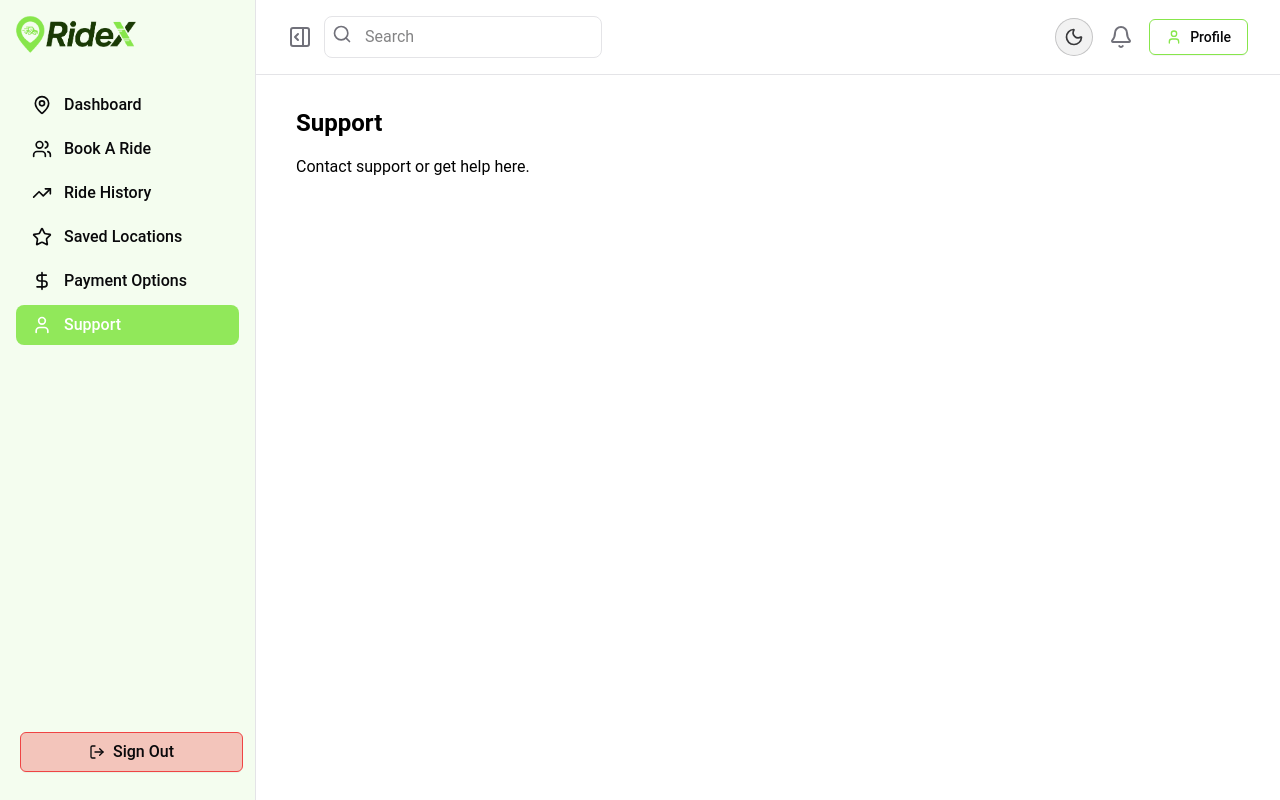
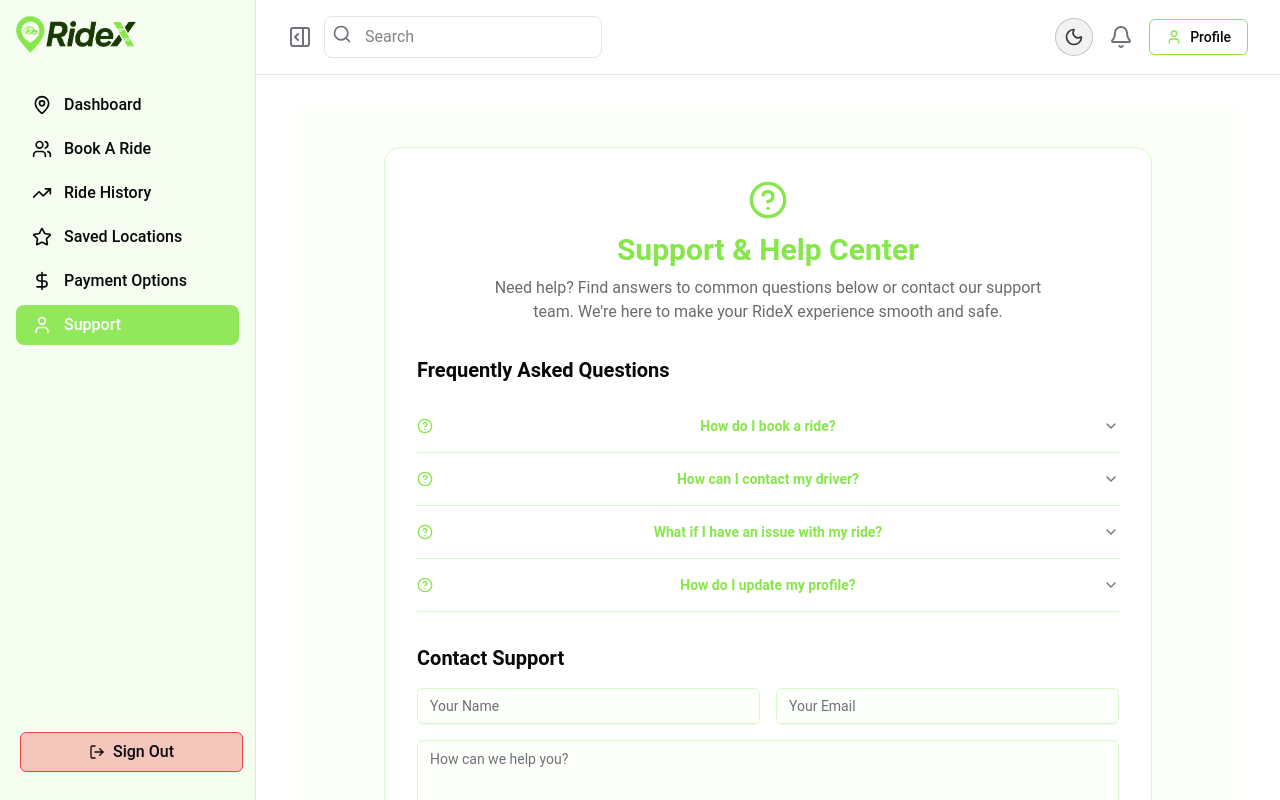
Before and after one commit to rubel6610/RideX-Frontend, a Next.js app: page /dashboard/user/support in a window 1280 px wide. Built offline with nearby package versions, Linux system fonts and the light colour scheme; no server answers; sample sign-in values are in the browser's storage.

Commit message:
added: user support route ui design completed

```diff
--- a/package.json
+++ b/package.json
@@ -11,6 +11,7 @@
   "dependencies": {
     "@hookform/resolvers": "^5.2.2",
     "@next/swc-win32-x64-msvc": "^15.5.3",
+    "@radix-ui/react-accordion": "^1.2.12",
     "@radix-ui/react-dialog": "^1.1.15",
     "@radix-ui/react-dropdown-menu": "^2.1.16",
     "@radix-ui/react-label": "^2.1.7",
--- a/src/app/dashboard/user/support/page.jsx
+++ b/src/app/dashboard/user/support/page.jsx
@@ -1,9 +1,147 @@
 "use client";
-export default function Support() {
-  return (
-    <div >
-      <h2 className="text-2xl font-bold mb-4">Support</h2>
-      <p>Contact support or get help here.</p>
-    </div>
-  );
+import { useState } from "react";
+import { Input } from "@/components/ui/input";
+import { Button } from "@/components/ui/button";
+import { Textarea } from "@/components/ui/textarea";
+import { Mail, Phone, HelpCircle, Send } from "lucide-react";
+import {
+	Accordion,
+	AccordionContent,
+	AccordionItem,
+	AccordionTrigger,
+} from "@/components/ui/accordion";
+
+const faqs = [
+	{
+		q: "How do I book a ride?",
+		a: "Go to the Book a Ride page, enter your pickup and drop locations, select your ride type, and confirm your booking.",
+	},
+	{
+		q: "How can I contact my driver?",
+		a: "Once your ride is confirmed, you can view driver details and contact them from your dashboard.",
+	},
+	{
+		q: "What if I have an issue with my ride?",
+		a: "You can report issues from the Ride History page or contact support directly using the form below.",
+	},
+	{
+		q: "How do I update my profile?",
+		a: "Navigate to My Profile in the dashboard and click the Edit button to update your information.",
+	},
+];
+
+export default function SupportPage() {
+	const [form, setForm] = useState({ name: "", email: "", message: "" });
+	const [submitted, setSubmitted] = useState(false);
+
+	const handleChange = (e) => {
+		setForm({ ...form, [e.target.name]: e.target.value });
+	};
+
+	const handleSubmit = (e) => {
+		e.preventDefault();
+		setSubmitted(true);
+		// Here you would send the form data to your backend/support system
+	};
+
+	return (
+		<div className="min-h-screen bg-accent/10 flex flex-col items-center py-10 px-2">
+			<div className="w-full max-w-3xl bg-background rounded-2xl shadow-lg p-8 border border-accent flex flex-col gap-8">
+				{/* Header */}
+				<div className="flex flex-col items-center gap-2 text-center">
+					<HelpCircle className="w-10 h-10 text-primary mb-1" />
+					<h1 className="text-3xl font-bold text-primary">
+						Support & Help Center
+					</h1>
+					<p className="text-foreground/60 max-w-xl">
+						Need help? Find answers to common questions below or contact our
+						support team. We're here to make your RideX experience smooth and
+						safe.
+					</p>
+				</div>
+				{/* FAQ Section */}
+				<div>
+					<h2 className="text-xl font-semibold text-foreground mb-4">
+						Frequently Asked Questions
+					</h2>
+					<Accordion type="single" collapsible className="w-full">
+						{faqs.map((faq, idx) => (
+							<AccordionItem
+								key={idx}
+								value={`faq-${idx}`}
+								className="border-b border-accent"
+							>
+								<AccordionTrigger className="font-semibold text-primary flex items-center gap-2">
+									<HelpCircle className="w-4 h-4 text-primary" />
+									{faq.q}
+								</AccordionTrigger>
+								<AccordionContent className="text-foreground/80 text-sm bg-accent/10 px-4 py-2 rounded-b">
+									{faq.a}
+								</AccordionContent>
+							</AccordionItem>
+						))}
+					</Accordion>
+				</div>
+				{/* Contact Form */}
+				<div>
+					<h2 className="text-xl font-semibold text-foreground mb-4">
+						Contact Support
+					</h2>
+					{submitted ? (
+						<div className="bg-accent/20 border border-accent rounded-lg p-6 text-center text-primary font-semibold flex flex-col items-center gap-2">
+							<Send className="w-8 h-8 mb-2 text-primary" />
+							Thank you for reaching out! Our support team will get back to you
+							soon.
+						</div>
+					) : (
+						<form onSubmit={handleSubmit} className="space-y-4">
+							<div className="flex flex-col md:flex-row gap-4">
+								<Input
+									name="name"
+									value={form.name}
+									onChange={handleChange}
+									placeholder="Your Name"
+									required
+									className="bg-accent/10 border border-accent"
+								/>
+								<Input
+									name="email"
+									value={form.email}
+									onChange={handleChange}
+									placeholder="Your Email"
+									type="email"
+									required
+									className="bg-accent/10 border border-accent"
+								/>
+							</div>
+							<Textarea
+								name="message"
+								value={form.message}
+								onChange={handleChange}
+								placeholder="How can we help you?"
+								rows={4}
+								required
+								className="bg-accent/10 border border-accent"
+							/>
+							<Button
+								type="submit"
+								variant="primary"
+								className="w-full mt-2 flex items-center gap-2"
+							>
+								<Send className="w-4 h-4" /> Send Message
+							</Button>
+						</form>
+					)}
+					<div className="flex flex-col md:flex-row gap-4 mt-6 text-sm text-foreground/70 items-center justify-center">
+						<div className="flex items-center gap-2">
+							<Mail className="w-4 h-4 text-primary" /> support@ridex.com
+						</div>
+						<div className="flex items-center gap-2">
+							<Phone className="w-4 h-4 text-primary" /> +880 1234-567890
+						</div>
+					</div>
+				</div>
+			</div>
+		</div>
+	);
 }
--- /dev/null
+++ b/src/components/ui/accordion.jsx
@@ -0,0 +1,43 @@
+"use client"
+
+import * as React from "react"
+import * as AccordionPrimitive from "@radix-ui/react-accordion"
+import { ChevronDown } from "lucide-react"
+
+import { cn } from "@/lib/utils"
+
+const Accordion = AccordionPrimitive.Root
+
+const AccordionItem = React.forwardRef(({ className, ...props }, ref) => (
+  <AccordionPrimitive.Item ref={ref} className={cn("border-b", className)} {...props} />
+))
+AccordionItem.displayName = "AccordionItem"
+
+const AccordionTrigger = React.forwardRef(({ className, children, ...props }, ref) => (
+  <AccordionPrimitive.Header className="flex">
+    <AccordionPrimitive.Trigger
+      ref={ref}
+      className={cn(
+        "flex flex-1 items-center justify-between py-4 text-sm font-medium transition-all hover:underline text-left [&[data-state=open]>svg]:rotate-180",
+        className
+      )}
+      {...props}>
+      {children}
+      <ChevronDown
+        className="h-4 w-4 shrink-0 text-muted-foreground transition-transform duration-200" />
+    </AccordionPrimitive.Trigger>
+  </AccordionPrimitive.Header>
+))
+AccordionTrigger.displayName = AccordionPrimitive.Trigger.displayName
+
+const AccordionContent = React.forwardRef(({ className, children, ...props }, ref) => (
+  <AccordionPrimitive.Content
+    ref={ref}
+    className="overflow-hidden text-sm data-[state=closed]:animate-accordion-up data-[state=open]:animate-accordion-down"
+    {...props}>
+    <div className={cn("pb-4 pt-0", className)}>{children}</div>
+  </AccordionPrimitive.Content>
+))
+AccordionContent.displayName = AccordionPrimitive.Content.displayName
+
+export { Accordion, AccordionItem, AccordionTrigger, AccordionContent }
--- /dev/null
+++ b/src/components/ui/textarea.jsx
@@ -0,0 +1,18 @@
+import * as React from "react"
+
+import { cn } from "@/lib/utils"
+
+const Textarea = React.forwardRef(({ className, ...props }, ref) => {
+  return (
+    <textarea
+      className={cn(
+        "flex min-h-[60px] w-full rounded-md border border-input bg-transparent px-3 py-2 text-base shadow-sm placeholder:text-muted-foreground focus-visible:outline-none focus-visible:ring-1 focus-visible:ring-ring disabled:cursor-not-allowed disabled:opacity-50 md:text-sm",
+        className
+      )}
+      ref={ref}
+      {...props} />
+  );
+})
+Textarea.displayName = "Textarea"
+
+export { Textarea }
```
Also changed, not shown: 1 other file (tests, documents, lock files or other folders).
